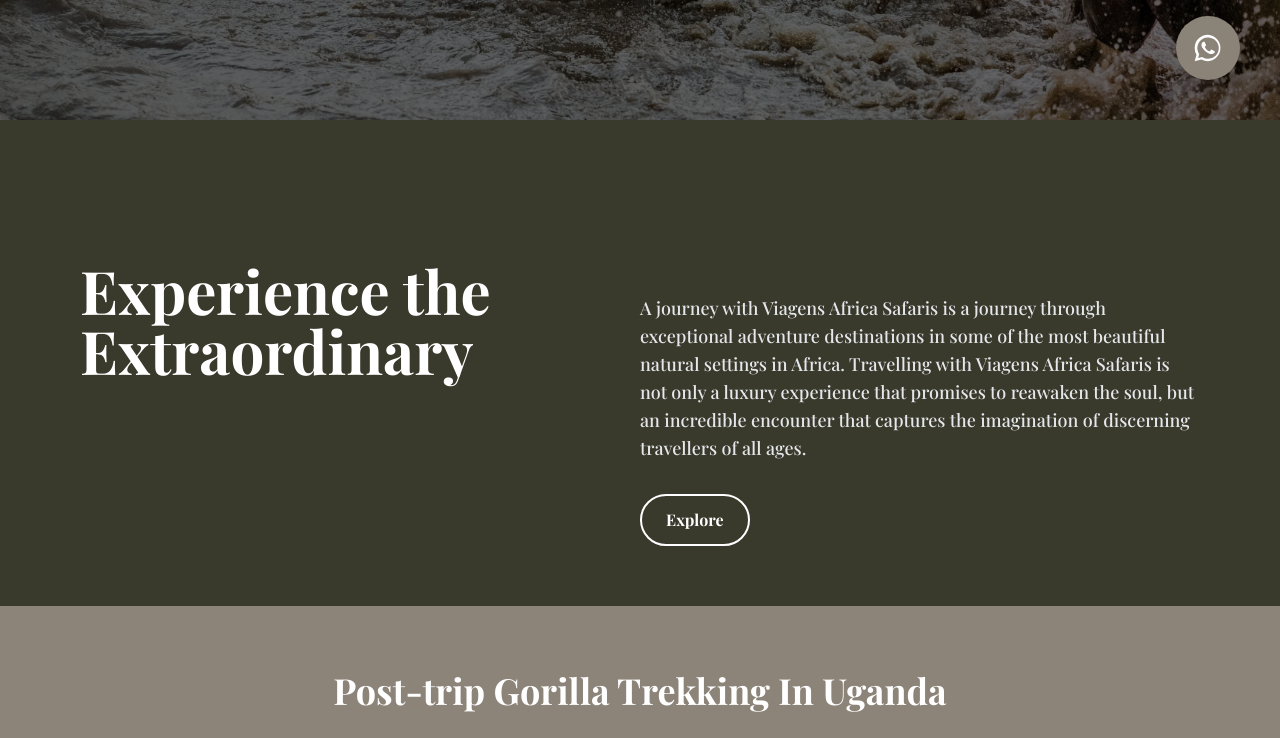
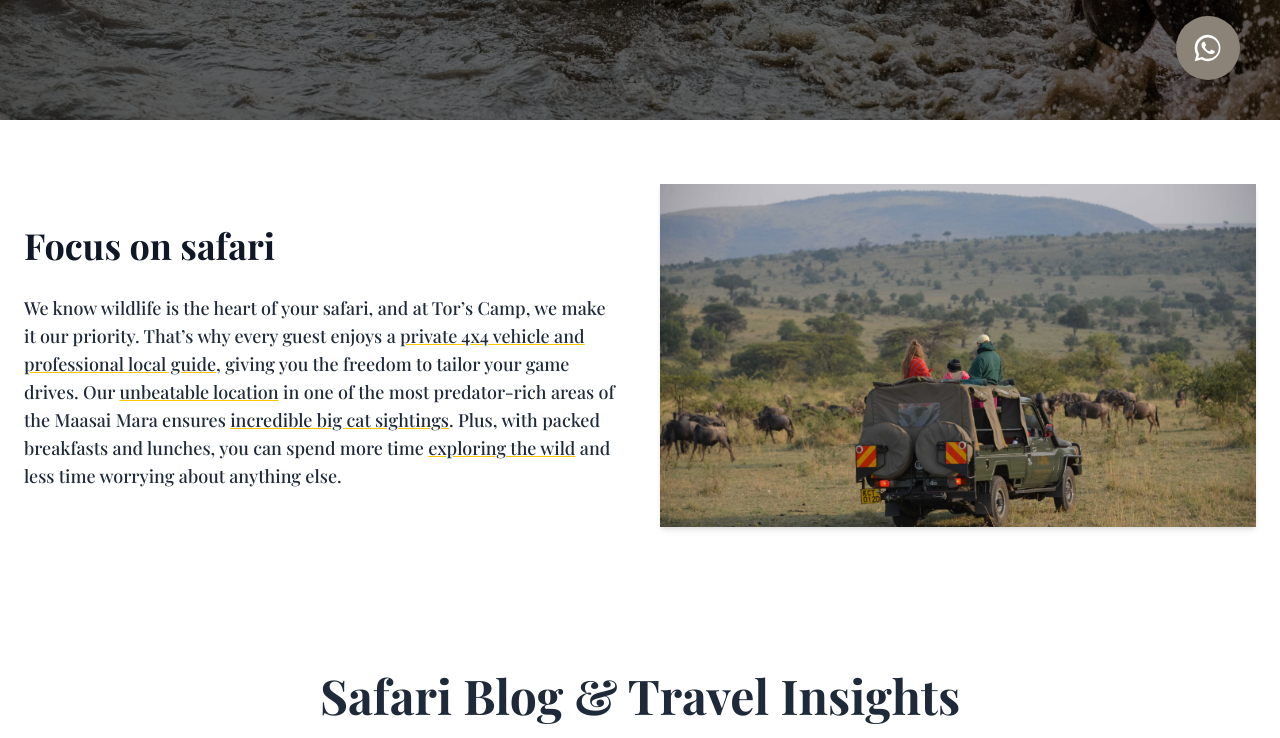
Before and after one commit to kevmongare/Safaris, a React (Vite) app: page / in a window 1280 px wide. Shown: the part 680-1418 px from the top of the page. Built offline with nearby package versions, Linux system fonts and the light colour scheme.

Commit message:
update ont the app structure

```diff
--- a/src/App.tsx
+++ b/src/App.tsx
@@ -2,8 +2,10 @@ import Menu from './components/Menu';
 import Blog from '../src/components/blog';
 import Whatsapp from './components/whatsapp'
 import AboutUs from './components/aboutUs';
-import Cards from './components/titleCards';
-// import Details from './components/details';
+// import Cards from './components/titleCards';
+// import Destinations from './components/Destinations';
+import Details from './components/details';
+// import DestinationHighlights from './components/DestinationHighlights';
 // import PackageCard from './components/packagescard'
 import Hero from './components/hero';
 // import Contact from './components/contact';
@@ -24,15 +26,23 @@ function App() {
     <>
       <Menu />
       <Hero />
-       <AboutUs />
-       <Cards />
+       <Details />
+       {/* <Destinations />
+       <DestinationHighlights />
+
+        */}
+
+       {/* <Cards /> */}
        {/* <PackageCard /> */}
+
+
        <Whatsapp />
         <Blog />
+        <AboutUs />
         {/* <Contact /> */}
         <Footer />
 
-        {/* <Details /> */}
+
     </>
   )
 }
```
